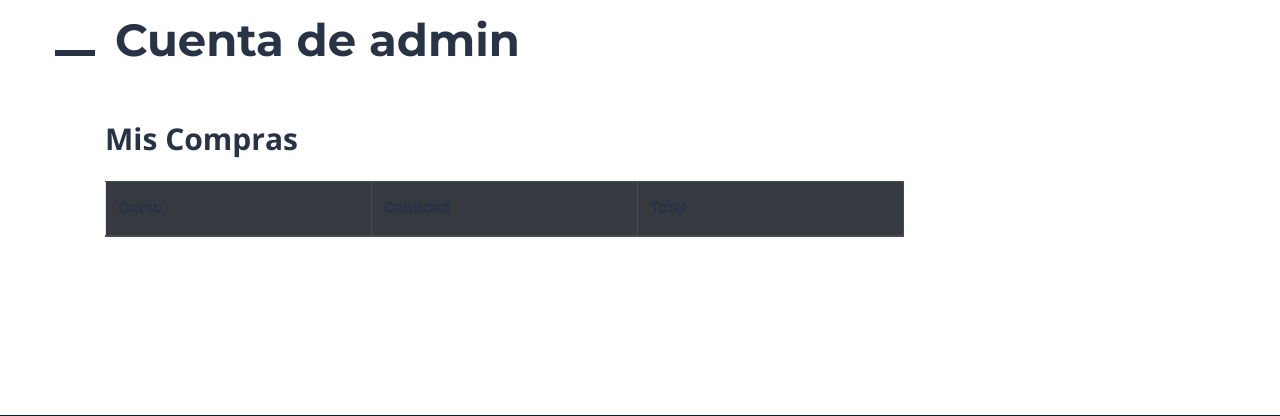
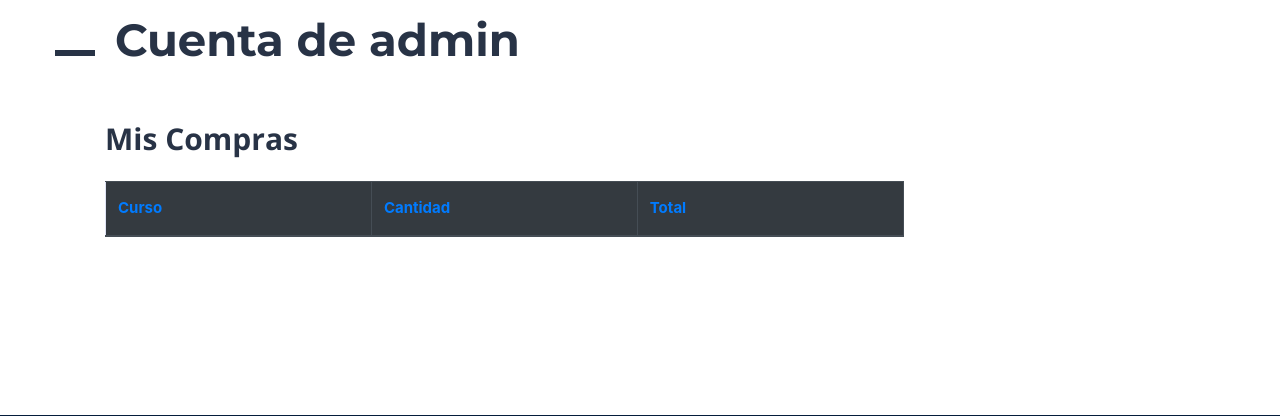
Before and after one commit to ChrisLCoop/back-proj-final, a Django app: page /mis_compras in a window 1280 px wide. Shown: the part 150-566 px from the top of the page. Run offline with Django 5.2, Linux system fonts and the light colour scheme; a user stored in the database is signed in; data comes from the database, SQL or seed files in the repository; both versions use the stored data as it was after the commit; lists and menus that the app fills with data are empty; some libraries are stand-ins or nearby versions; some web fonts are replaced.

Commit message:
newupdate7

```diff
--- a/alura/templates/includes/mis_compras/mis_cursos.html
+++ b/alura/templates/includes/mis_compras/mis_cursos.html
@@ -4,15 +4,14 @@
     <thead>
       <tr>
 
-        <th scope="col">Curso</th>
-        <th scope="col">Cantidad</th>
-        <th scope="col">Total</th>
+        <th class="text-primary" scope="col">Curso</th>
+        <th class="text-primary" scope="col">Cantidad</th>
+        <th class="text-primary" scope="col">Total</th>
       </tr>
     </thead>
     <tbody>
       {% for curso in mis_cursos %}
       <tr>
-
         <td><a href="curso/{{curso.producto_id}}">{{curso}}</a></td>
         <td>{{curso.cantidad}}</td>
         <td>{{curso.subtotal}}</td>
```
Also changed, not shown: db.sqlite3.
